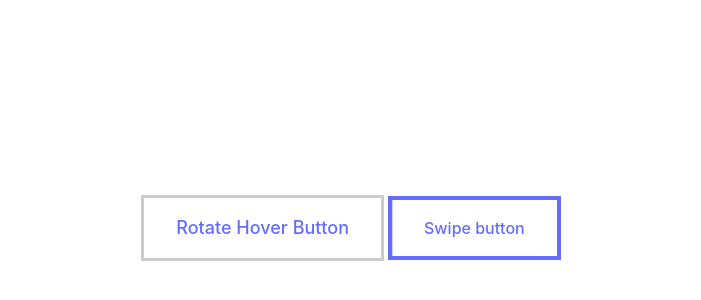
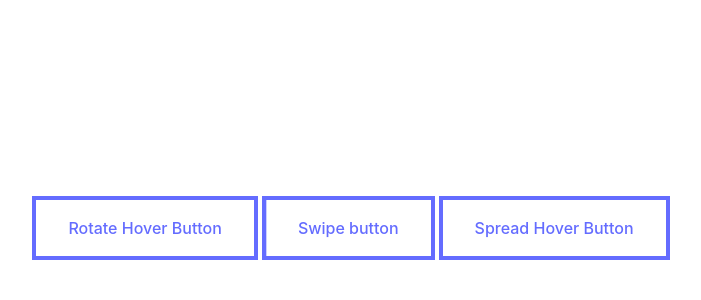
Before and after one commit to andy5566w/vue3-advenced-css, a Vue app: page / in a window 1280 px wide. Shown: the part 172-472 px from the top of the page, without its empty margins (289-990 px from the left). Built offline with nearby package versions, Linux system fonts and the light colour scheme.

Commit message:
add spread button

```diff
--- a/src/components/DIsplayButton.vue
+++ b/src/components/DIsplayButton.vue
@@ -2,12 +2,14 @@
   <div class="flex items-center justift-center gap-1">
     <RotateHoverButton />
     <SwipeButton />
+    <SpreadHoverButton />
   </div>
 </template>
 
 <script setup>
 import RotateHoverButton from './buttons/RotateHoverButtons.vue'
 import SwipeButton from './buttons/SwipeButton.vue'
+import SpreadHoverButton from './buttons/SpreadHoverButton.vue'
 </script>
 
 <style lang="scss" scoped></style>
--- a/src/components/buttons/RotateHoverButtons.vue
+++ b/src/components/buttons/RotateHoverButtons.vue
@@ -1,6 +1,8 @@
 <template>
   <div class="flex items-center justify-center">
-    <a href="#" class="rotate text-lg px-8 py-4">Rotate Hover Button</a>
+    <a href="#" class="rotate px-8 py-4 border-4 border-current relative"
+      >Rotate Hover Button</a
+    >
   </div>
 </template>
 
@@ -10,7 +12,6 @@
 .rotate {
   position: relative;
   overflow: hidden;
-  border: 3px solid #ccc;
   &:before {
     content: '';
     width: 100%;
--- /dev/null
+++ b/src/components/buttons/SpreadHoverButton.vue
@@ -0,0 +1,37 @@
+<template>
+  <a href="#" class="px-8 py-4 border-4 border-current relative"
+    >Spread Hover Button</a
+  >
+</template>
+
+<script setup></script>
+
+<style lang="scss" scoped>
+a {
+  &:before,
+  &:after {
+    transition: all 0.5s ease-in;
+    content: '';
+    position: absolute;
+    top: 0;
+    left: 0;
+    height: 100%;
+    width: 100%;
+    background-color: #ccc;
+    transform: rotateX(90deg);
+    z-index: -1;
+  }
+
+  &:after {
+    transform: rotateY(90deg);
+  }
+
+  &:hover:before {
+    transform: rotateX(0deg);
+  }
+
+  &:hover:after {
+    transform: rotateY(0deg);
+  }
+}
+</style>
```
